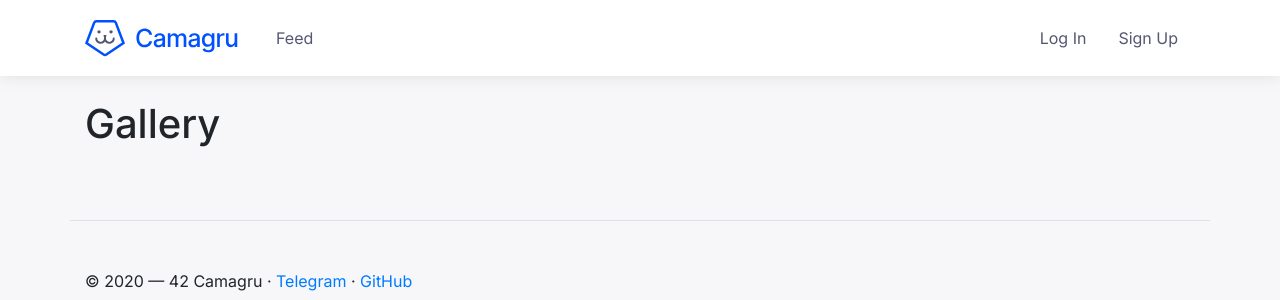
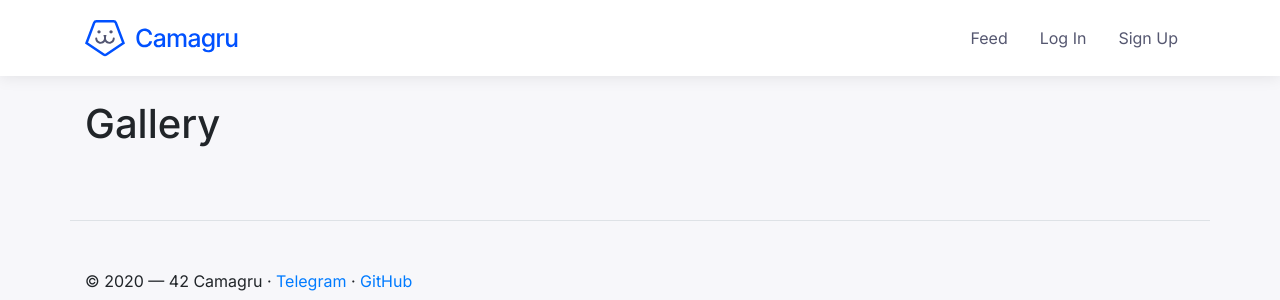
Before and after one commit to znatno/42-camagru, a PHP site: page / in a window 1280 px wide. Shown: the top 300 px of the page. Run offline with PHP 8.4, Linux system fonts and the light colour scheme; data that the repository does not hold is empty.

Commit message:
[57] - layout WIP

```diff
--- a/app/views/layout/default.php
+++ b/app/views/layout/default.php
@@ -23,32 +23,50 @@ if (isset($_SESSION['user'])) {
 
 <body>
 <header>
-    <div class="nav">
+    <nav class="nav">
         <div class="container">
             <div class="row">
-                <div class="col-4 col-md-2">
+                <div class="col-3">
                     <a href="/"><img src="/pub/res/img/logo.svg" alt="Logo"></a>
                 </div>
-                <div class="col-4 col-md-4 p-0 nav-wrapper">
-                    <div class="nav-links">
+                <div class="col-9 ml-auto p-0 nav-wrapper">
+                    <div class="nav-links float-right">
                         <a class="nav-links__item" href="/">Feed</a>
 						<?= isset($_SESSION['user']) ? '<a href="/create/new" class="nav-links__item">New Post</a>' : '' ?>
-                    </div>
-                </div>
-                <div class="col-4 ml-auto p-0 nav-wrapper">
-                    <div class="nav-links float-right">
 						<?= isset($_SESSION['user'])
-                            ? '<a class="nav-links__item" href="/account/profile">'.$_SESSION['user']['username'].'</a>
+							? '<a class="nav-links__item" href="/account/profile">'.$_SESSION['user']['username'].'</a>
                                 <a class="nav-links__item" href="/account/logout">Log Out</a>'
-                            : '<a class="nav-links__item" href="/account/login">Log In</a>
+							: '<a class="nav-links__item" href="/account/login">Log In</a>
                                 <a class="nav-links__item" href="/account/register">Sign Up</a>'
-                        ?>
+						?>
                     </div>
                 </div>
             </div>
         </div>
-    </div>
+    </nav>
 </header>
+
+<!--
+<header>
+    <nav class="navbar navbar-expand navbar-dark bg-dark">
+
+        <a class="navbar-brand" href="/">Camagru</a>
+        <button class="navbar-toggler" type="button" data-toggle="collapse" data-target="#navbar-supported-content" aria-controls="navbar-supported-content" aria-expanded="false" aria-label="Toggle navigation">
+            <span class="navbar-toggler-icon"></span>
+        </button>
+
+        <div class="navbar-collapse" id="navbar-supported-content">
+            <ul class="navbar-nav mr-auto">
+				<?= $check_post ?>
+            </ul>
+            <ul class="navbar-nav my-2 my-lg-0">
+				<?= $check_login ?>
+            </ul>
+        </div>
+
+    </nav>
+</header>
+-->
 
 <main role="main">
     <div id="snackbar">{Put text into the function}</div>
```
